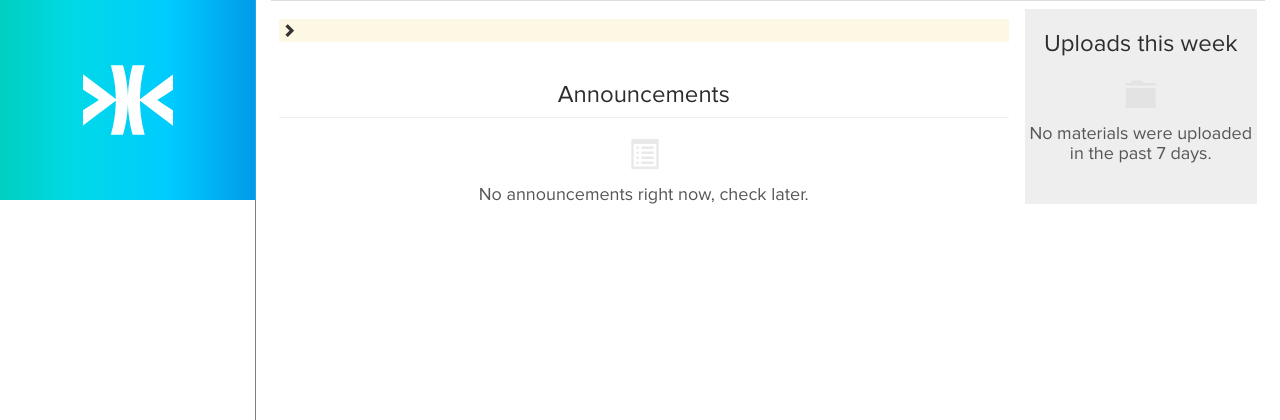
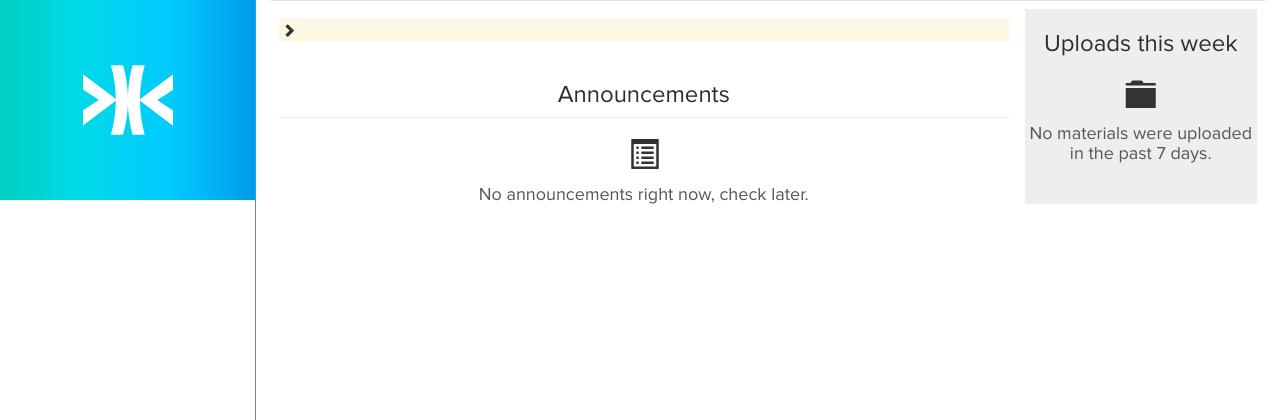
Before and after one commit to 6iruk/Pushtemp, a Django app: template main/templates/main/section.html in a window 1280 px wide. Shown: the top 420 px of the page. Run offline with Django 3.2, Linux system fonts and the light colour scheme; the template is opened without the code that fills it: values that come from a table or form of the project are taken from there, others are empty; data comes from the database, SQL or seed files in the repository; some libraries are stand-ins or nearby versions.

Commit message:
Update section.html

```diff
--- a/main/templates/main/section.html
+++ b/main/templates/main/section.html
@@ -91,7 +91,7 @@ Year {{section.year}} | Section {{section.section_number}} | Code: {{section.cod
         </div>
     </div>
     {% 	empty %}
-    <h2 class="text-center"><span class="glyphicon glyphicon-list-alt op-sym" style="opacity:0.1;"></span><h4 class="text-center">No announcements right now, check later.</h4></h2>
+    <h2 class="text-center"><span class="glyphicon glyphicon-list-alt op-sym"></span><h4 class="text-center">No announcements right now, check later.</h4></h2>
     {% endfor %}
 </div>
 </td><td  class="col-sm-3">
@@ -106,7 +106,7 @@ Year {{section.year}} | Section {{section.section_number}} | Code: {{section.cod
             <h4 class="material-pub_date"><small>Uploaded on {{upload.pub_date}}</small></h4>
         </div>
     {% 	empty %}
-    <h2 class="text-center"><span class="glyphicon glyphicon-folder-close op-sym" style="opacity:0.05;"></span><h4 class="text-center">No materials were uploaded in the past 7 days.</h4></h2>
+    <h2 class="text-center"><span class="glyphicon glyphicon-folder-close op-sym op-sym-lite"></span><h4 class="text-center">No materials were uploaded in the past 7 days.</h4></h2>
     {% endfor %}
 </div></td></tr>
 </table>
```
